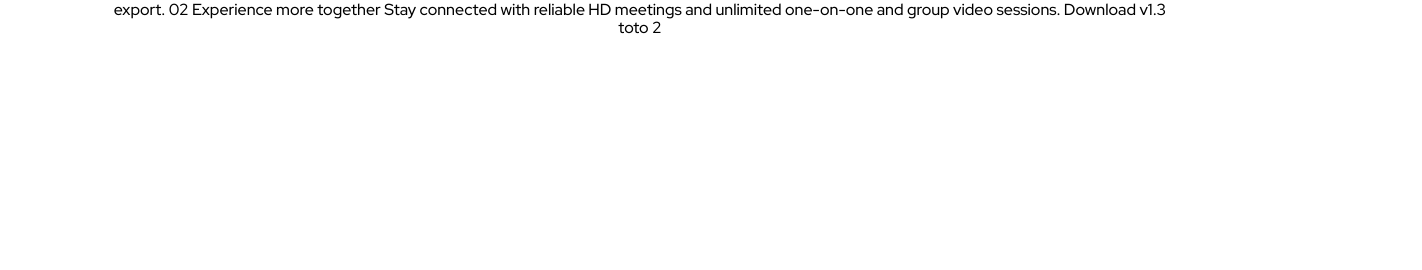
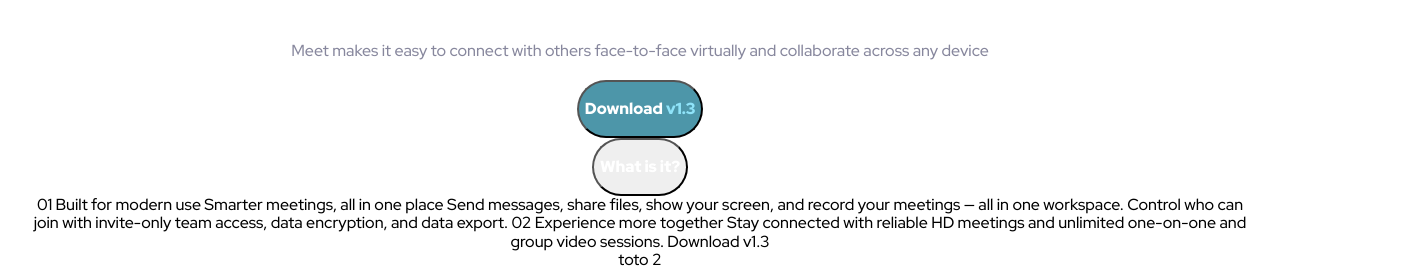
Before and after one commit to oussamajabbari/frontend-mentor-meet-landing-page, a plain HTML site: page index.html in a window 1280 px wide. Shown: the part 849-1119 px from the top of the page, 1422 px wide, since content can reach past the window. Before the commit the page ends 887 px from the top, so only its background shows below. Drawn offline with Linux system fonts and the light colour scheme.

Commit message:
save work

```diff
--- a/index.html
+++ b/index.html
@@ -1,44 +1,49 @@
 <!DOCTYPE html>
 <html lang="en">
+  <head>
+    <meta charset="UTF-8" />
+    <meta name="viewport" content="width=device-width, initial-scale=1.0" />
 
-<head>
-  <meta charset="UTF-8">
-  <meta name="viewport" content="width=device-width, initial-scale=1.0">
+    <link
+      rel="icon"
+      type="image/png"
+      sizes="32x32"
+      href="./assets/favicon-32x32.png"
+    />
 
-  <link rel="icon" type="image/png" sizes="32x32" href="./assets/favicon-32x32.png">
-
-  <link rel="stylesheet" href="normalize.css">
-  <link rel="stylesheet" href="style.css">
-  <link rel="preconnect" href="https://fonts.googleapis.com">
-  <link rel="preconnect" href="https://fonts.gstatic.com" crossorigin>
-  <link href="https://fonts.googleapis.com/css2?family=Red+Hat+Display:wght@500;900&display=swap" rel="stylesheet">
+    <link rel="stylesheet" href="normalize.css" />
+    <link rel="stylesheet" href="style.css" />
+    <link rel="preconnect" href="https://fonts.googleapis.com" />
+    <link rel="preconnect" href="https://fonts.gstatic.com" crossorigin />
+    <link
+      href="https://fonts.googleapis.com/css2?family=Red+Hat+Display:wght@500;900&display=swap"
+      rel="stylesheet"
+    />
 
     <title>Frontend Mentor | Meet landing page</title>
   </head>
 
   <body>
-  <img src="assets/logo.svg" alt="meet logo" class="logo">
-  <img src="assets/tablet/image-hero.png" alt="heroes image" id="heroes-image">
+    <img src="assets/logo.svg" alt="meet logo" class="logo" />
+    <img
+      src="assets/tablet/image-hero.png"
+      alt="heroes image"
+      id="heroes-image"
+    />
     <h1 id="header-1">Group Chat for Everyone</h1>
-  Meet makes it easy to connect with others face-to-face virtually and collaborate across any device.
+    <p class="overline">
+      Meet makes it easy to connect with others face-to-face virtually and
+      collaborate across any device
+    </p>
 
-  Download v1.3
-  What is it?
-
-  01
-  Built for modern use
-
-  Smarter meetings, all in one place
-
-  Send messages, share files, show your screen, and record your meetings — all in one
-  workspace. Control who can join with invite-only team access, data encryption, and data export.
-
-  02
-  Experience more together
-  Stay connected with reliable HD meetings and unlimited one-on-one and group video sessions.
-
+    <button class="button-1">Download <span class="version">v1.3</span></button>
+    <button>What is it?</button>
+    01 Built for modern use Smarter meetings, all in one place Send messages,
+    share files, show your screen, and record your meetings — all in one
+    workspace. Control who can join with invite-only team access, data
+    encryption, and data export. 02 Experience more together Stay connected with
+    reliable HD meetings and unlimited one-on-one and group video sessions.
     Download v1.3
     <div>toto 2</div>
   </body>
-
 </html>
--- a/style.scss
+++ b/style.scss
@@ -21,7 +21,29 @@ h2 {
   font-size: 2.75rem;
 }
 
+.overline {
+  font-size: 1rem;
+  line-height: 1.625rem;
+  font-weight: 500;
+}
+
+button {
+  border-radius: 29px;
+  height: 3.625rem;
+  font-weight: 900;
+  color: white;
+
+  .version {
+    color: $malibu;
+  }
+}
+
+.button-1 {
+  background-color: $hippie-blue;
+}
+
 body {
+  padding: 0 1.5rem;
   text-align: center;
   display: flex;
   flex-direction: column;
@@ -34,7 +56,7 @@ body {
   }
 
   #heroes-image {
-        width: 110%;
+    width: 127%;
     margin-top: 3.375rem;
   }
 
@@ -42,4 +64,8 @@ body {
     width: 17.5rem;
     margin-top: 3rem;
   }
+
+  p {
+    color: $manatee;
   }
+}
```
Also changed, not shown: style.css, 1 other file. Lines whose indentation alone changed are shown as unchanged.
